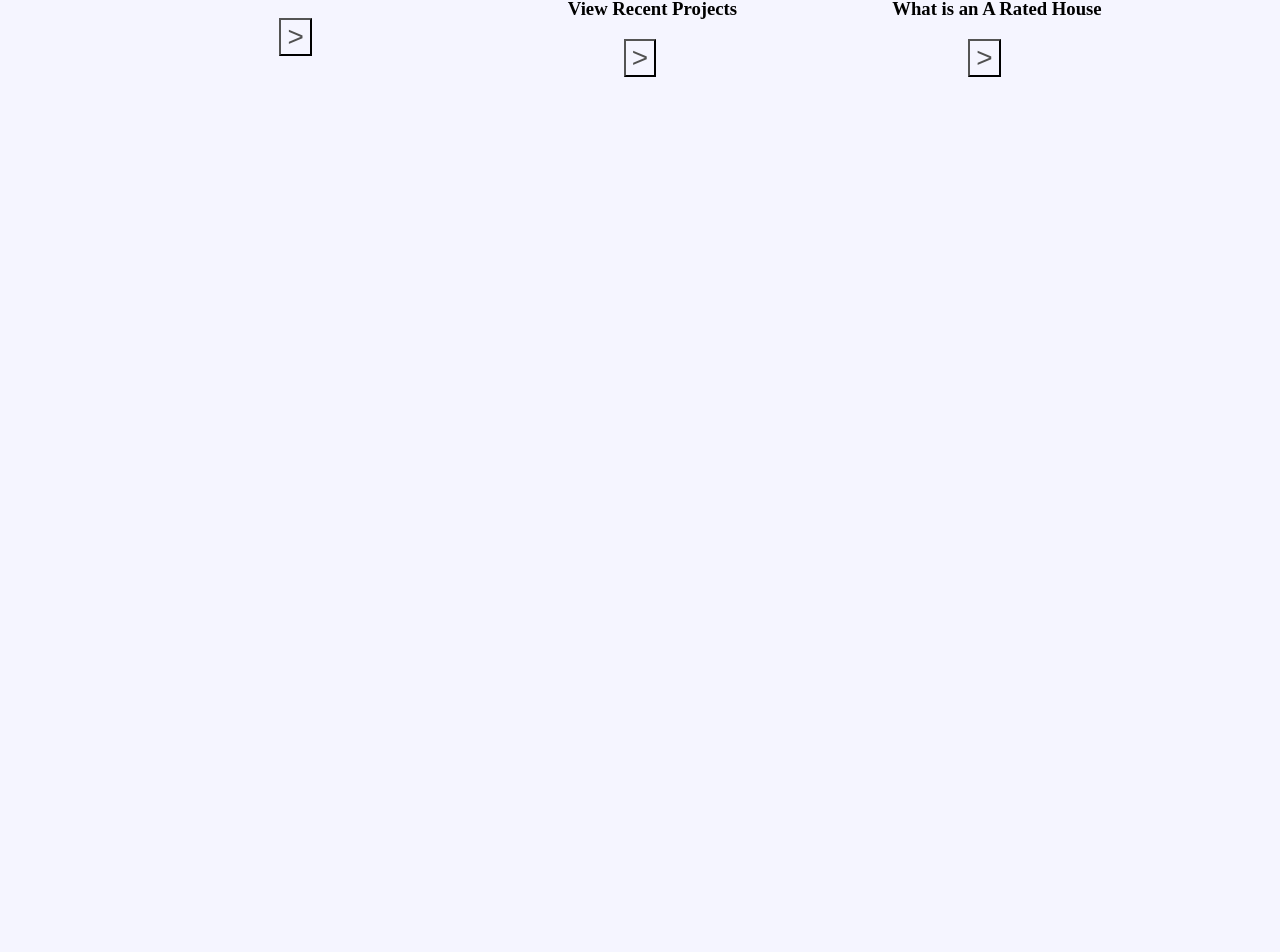
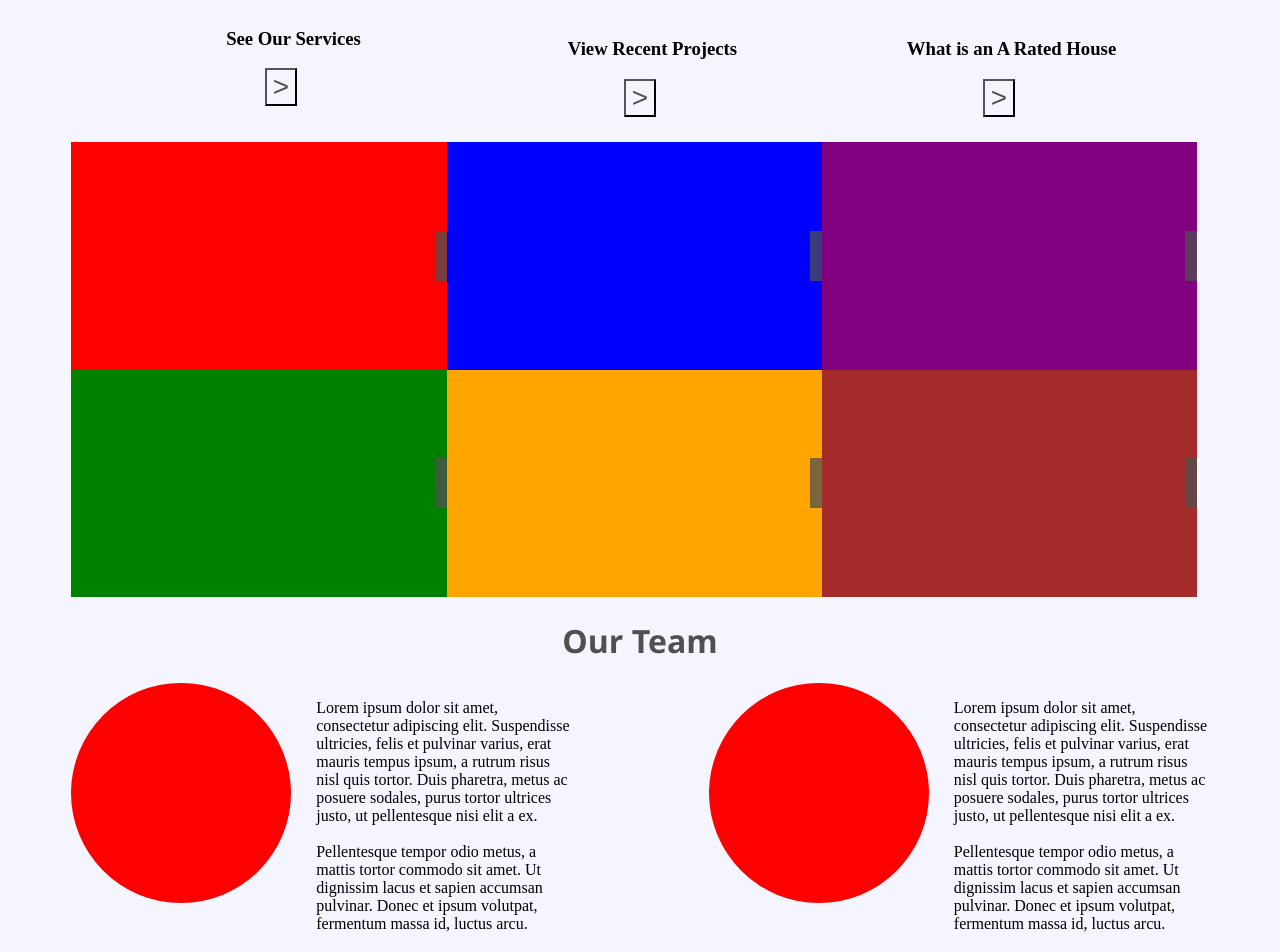
Before and after one commit to cashin-stephen/dac, a React (Create React App) app in the folder frontend/: page / in a window 1280 px wide. Shown: the part 989-1941 px from the top of the page. Before the commit the page ends 1074 px from the top, so only its background shows below. Built offline with nearby package versions, Linux system fonts and the light colour scheme.

Commit message:
Finished ImageGrid and panel some components, still some bugs/features to consider. Finished Team Component

```diff
--- a/frontend/src/App.js
+++ b/frontend/src/App.js
@@ -3,6 +3,8 @@ import Header from './Components/Header.js'
 import Gallery from './Components/Gallery.js'
 import About from './Components/About.js'
 import CardBrace from './Components/CardBrace.js'
+import ImageGrid from './Components/ImageGrid.js';
+import Team from './Components/Team.js';
 
   const Main = () => {
 
@@ -12,6 +14,8 @@ import CardBrace from './Components/CardBrace.js'
         <Gallery />
         <About />
         <CardBrace />
+        <ImageGrid />
+        <Team />
       </div>
     )
 
--- a/frontend/src/Components/About.js
+++ b/frontend/src/Components/About.js
@@ -2,7 +2,7 @@ const About = () => {
 
     return (
         <div className="about">
-            <h1 className="aboutTitle">About us</h1>
+            <h1 className="title">About us</h1>
             <p className="aboutText">
                 DAC & Co. LTD is a family buiness owned and managed by Dave and Paul Cashin.
                 Dave Cashin is a structural engineer with 23 years experience in home designing
--- a/frontend/src/Components/CardBrace.js
+++ b/frontend/src/Components/CardBrace.js
@@ -49,7 +49,7 @@ const CardBrace = () => {
 
 
         <div className="cardBrace">
-            <Card text={"We offer full-scale renovations and new build construction. Our personalized serice, attention to detail, and experience set us apart."} img={house} linkText={"See Our Services"} />
+            <Card text={"We offer full-scale renovations and new build construction. Our personalized service, attention to detail, and experience set us apart."} img={house} linkText={"See Our Services"} />
             <Card text={"our unique set of skills allow us to design, engineer and build one-of-a-kind structures tailored for particular architectural, energy or individuals needs."} img={compass} linkText={"View Recent Projects"}/>
             <Card text={"DAC & CO Limited have designed and built a triple A rated House in North Country Dublin - one of the only three triple A rated houses constructed in Ireland."} img={aplus} linkText={"What is an A Rated House"} />
         </div>
--- /dev/null
+++ b/frontend/src/Components/ImageGrid.js
@@ -0,0 +1,18 @@
+import Panel from "./Panel"
+
+const ImageGrid = () => {
+
+    return (
+
+        <div className="grid">
+            <Panel color={"red"} />
+            <Panel color={"blue"} />
+            <Panel color={"purple"} />
+            <Panel color={"green"} />
+            <Panel color={"orange"} />
+            <Panel color={"brown"} />
+        </div>
+    )
+}
+
+export default ImageGrid
--- /dev/null
+++ b/frontend/src/Components/Panel.js
@@ -0,0 +1,28 @@
+import { useState} from 'react';
+
+const Panel = ({color}) => {
+
+    const [width, setWidth] = useState("0px");
+
+    const linkPress = () => {
+        console.log(color + " panel pressed, fill out later")
+    }
+
+    return (
+
+    <div className="panel" style={{backgroundColor: color}}
+        onMouseEnter={() => setWidth("200px")}
+        onMouseLeave={() => setWidth("0px")}>
+        <div className="panelBanner">
+            <button className="panelBanner" onClick={linkPress} style={{width: width}}>
+                <h5 className = "panelText">VIEW PROJECT</h5>
+            </button>
+        </div>
+    </div>
+
+
+    )
+
+}
+
+export default Panel
--- /dev/null
+++ b/frontend/src/Components/Team.js
@@ -0,0 +1,17 @@
+import TeamMember from "./TeamMember"
+
+const Team = () => {
+
+    return (
+        <div className="team">
+            <h1 className="title">Our Team</h1>
+            <div className="teamBrace">
+                <TeamMember />
+                <TeamMember />
+            </div>
+        </div>
+    )
+
+}
+
+export default Team
--- /dev/null
+++ b/frontend/src/Components/TeamMember.js
@@ -0,0 +1,21 @@
+const TeamMember = () => {
+
+    return (
+        <div className="teamItem">
+            <div className="teamImg"/>
+            <p className="teamText">
+            Lorem ipsum dolor sit amet, consectetur adipiscing elit.
+            Suspendisse ultricies, felis et pulvinar varius,
+            erat mauris tempus ipsum, a rutrum risus nisl quis tortor.
+            Duis pharetra, metus ac posuere sodales, purus tortor ultrices justo,
+            ut pellentesque nisi elit a ex. <br/><br/> Pellentesque tempor odio metus,
+            a mattis tortor commodo sit amet. Ut dignissim lacus et sapien
+            accumsan pulvinar. Donec et ipsum volutpat, fermentum massa id,
+            luctus arcu.
+            </p>
+        </div>
+    )
+
+}
+
+export default TeamMember
--- a/frontend/src/index.css
+++ b/frontend/src/index.css
@@ -161,6 +161,7 @@ h4 {
   left:0;
   top: 0;
   box-shadow: -3px 3px 3px #888888;
+  z-index: 1;
 }
 
 .logo {
@@ -223,7 +224,7 @@ h4 {
   width: 90%;
   display: flex;
   justify-content: space-between;
-  background-color: rgba(0,0,0,0.2);;
+  background-color: rgba(0,0,0,0.2);
 }
 
 .message {
@@ -287,7 +288,7 @@ h4 {
   border-radius: 50%;
   background-color: rgb(93, 91, 91);
   display: flex;
-  transition: 1s ease-in;
+  transition: 1s ease-out;
 }
 
 .radio {
@@ -316,7 +317,7 @@ h4 {
   font-size: large;
 }
 
-.aboutTitle {
+.title {
   color: rgb(80,80,80);
 }
 
@@ -330,7 +331,9 @@ h4 {
   display: flex;
   align-items: center;
   flex-direction: column;
-  flex: 1 0 10px;
+  width: 230px;
+  height: auto;
+  margin-top: 2%;
 }
 
 .cardBrace {
@@ -341,6 +344,8 @@ h4 {
   justify-content: space-between;
   margin-top: 2%;
   gap: 9%;
+  flex-wrap: wrap;
+  align-items: center;
 }
 
 .cardText {
@@ -364,8 +369,91 @@ h4 {
 }
 
 .linkText {
-    white-space: nowrap
+  white-space: nowrap
 }
+
+.grid {
+  display: flex;
+  width: 90%;
+  margin: auto;
+  margin-top: 2%;
+  aspect-ratio: 5/2;
+  flex-wrap: wrap;
+}
+
+.panel {
+  width: 33%;
+  height: 50%;
+  display: flex;
+  justify-content: end;
+  align-items: center;
+  transition: 0.8s;
+
+}
+
+.panelBanner {
+  background-color: rgb(80,80,80,0.5);
+  border: none;
+  color: white;
+  display: flex;
+  font-size: 24px;
+  cursor: pointer;
+  flex-wrap: nowrap;
+  display: flex;
+  flex-direction: row;
+  align-items: center;
+  height: 50px;
+  transition-duration: 1s;
+}
+
+.panelText {
+  white-space: nowrap;
+  margin-left: 10px;
+  overflow: hidden;
+}
+.panelArrow {
+  border: 2px solid rgb(255,255,255,0.6);;
+  color: #f5f5ff;
+  background-color: transparent;
+  margin-left: 15px;
+  margin-right: 15px;
+  font-size: 20px;
+  cursor: pointer;
+}
+
+.panel:hover {
+  transform: scale(1.04);
+}
+
+.teamBrace {
+  display: flex;
+  flex-direction: row;
+  width: 90%;
+  margin: auto;
+  gap: 20px;
+  justify-content: space-between;
+  flex-wrap: wrap;
+}
+
+.teamItem {
+  display: flex;
+  gap: 25px;
+}
+
+.teamImg {
+  background-color: red;
+  width: 220px;
+  height: 220px;
+  border-radius: 50%;
+}
+
+.teamText {
+  width: 255px;
+  text-align: left;
+}
+
+
+
 
 @keyframes colourChange{
   0% {background: red;}
```
